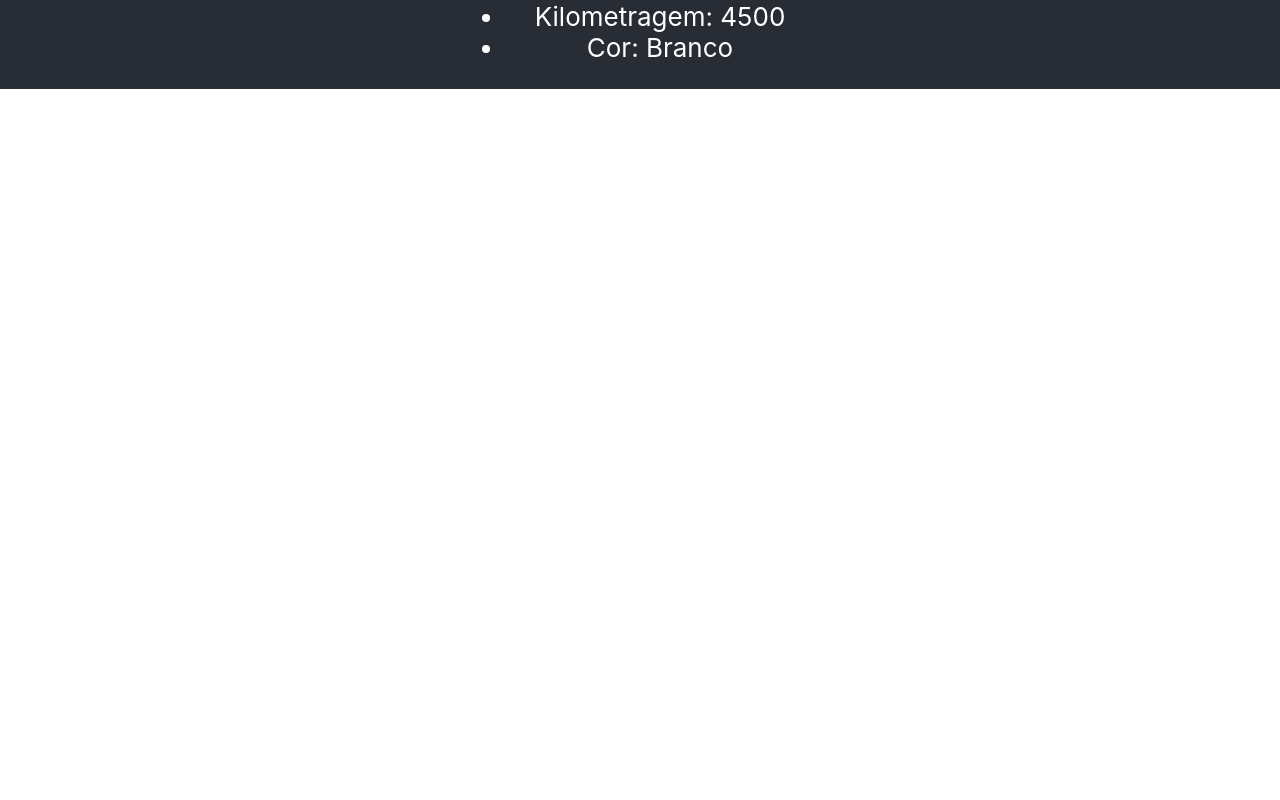
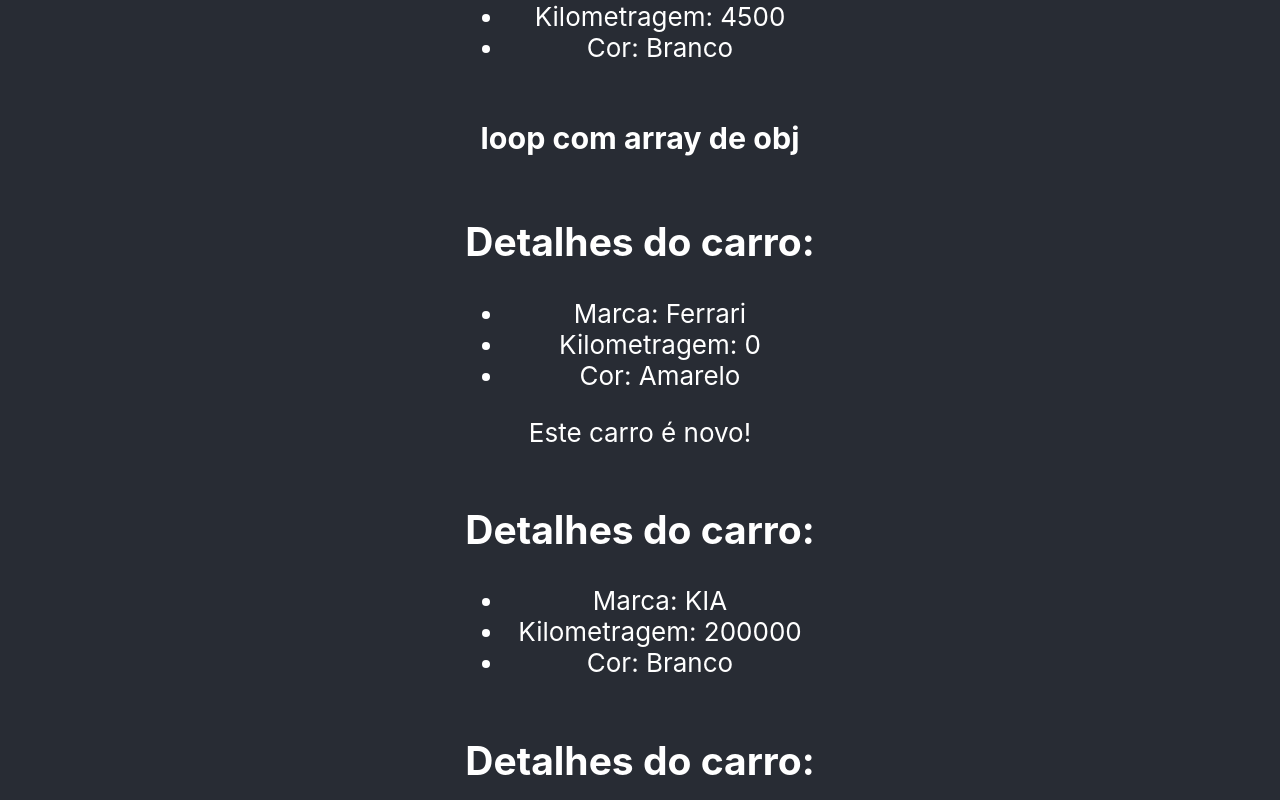
Before and after one commit to rcargnelutti/ReactZeroMaestria, a React (Create React App) app in the folder 3_AVANCANDO_NO_REACT/avancando/: page / in a window 1280 px wide. Shown: the part 2280-3080 px from the top of the page. Before the commit the page ends 2869 px from the top, so only its background shows below. Built offline with nearby package versions, Linux system fonts and the light colour scheme.

Commit message:
40 - reenderização de lista de componentes

```diff
--- a/3_AVANCANDO_NO_REACT/avancando/src/App.js
+++ b/3_AVANCANDO_NO_REACT/avancando/src/App.js
@@ -8,6 +8,13 @@
 import ShowUserName from './components/ShowUserName';
 
 function App() {
+
+  const cars = [
+    { id: 1, brand: "Ferrari", color: "Amarelo", newCar: true, km: 0 },
+    { id: 2, brand: "KIA", color: "Branco", newCar: false, km: 200000 },
+    { id: 3, brand: "Renault", color: "Azul", newCar: false, km: 32000 },
+  ];
+
   return (
     <div className="App">
       <header className="App-header">
@@ -32,6 +39,17 @@
         {/* reaproveitamento */}
         <CarDetails brand="Ford" color="Prata" km={150000} newCar={true} />
         <CarDetails brand="FIAT" color="Branco" km={4500} newCar={false} />
+        <h3>loop com array de obj</h3>
+        {/* loop com array de obj */}
+        {cars.map((car) => (
+          <CarDetails
+            key={car.id}
+            brand={car.brand}
+            color={car.color}
+            newCar={car.newCar}
+            km={car.km}
+          />
+        ))}
       </header>
     </div>
   );
```
